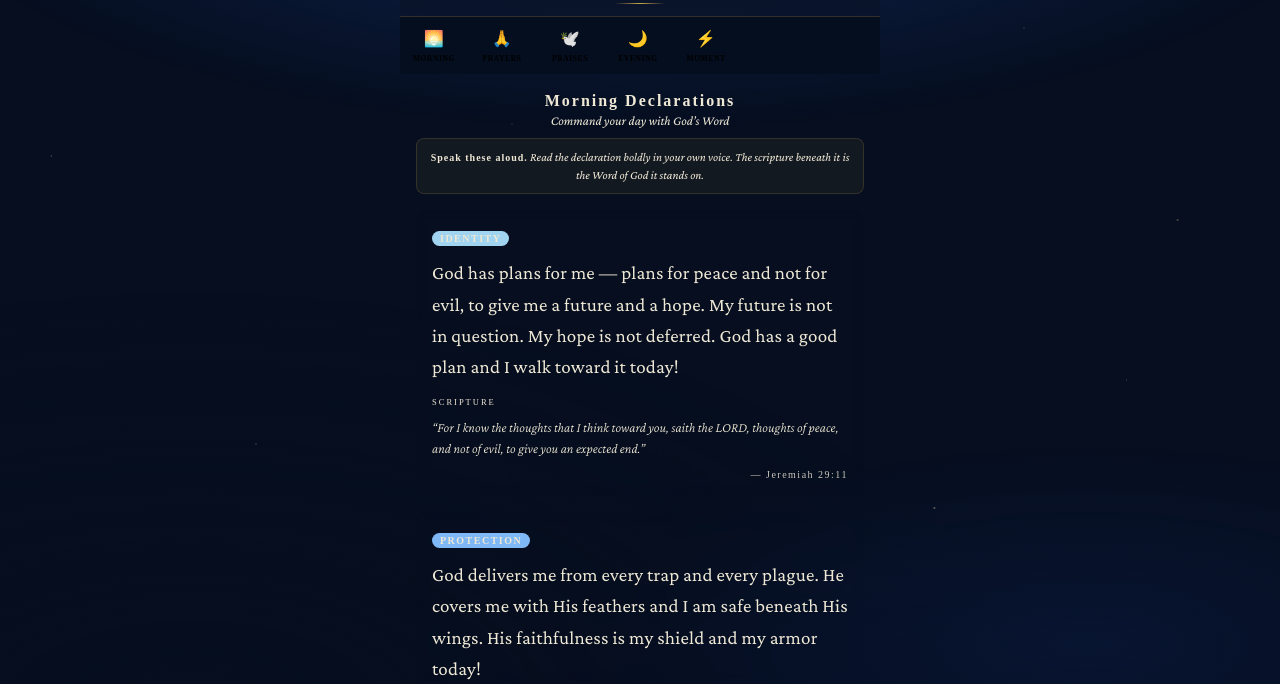
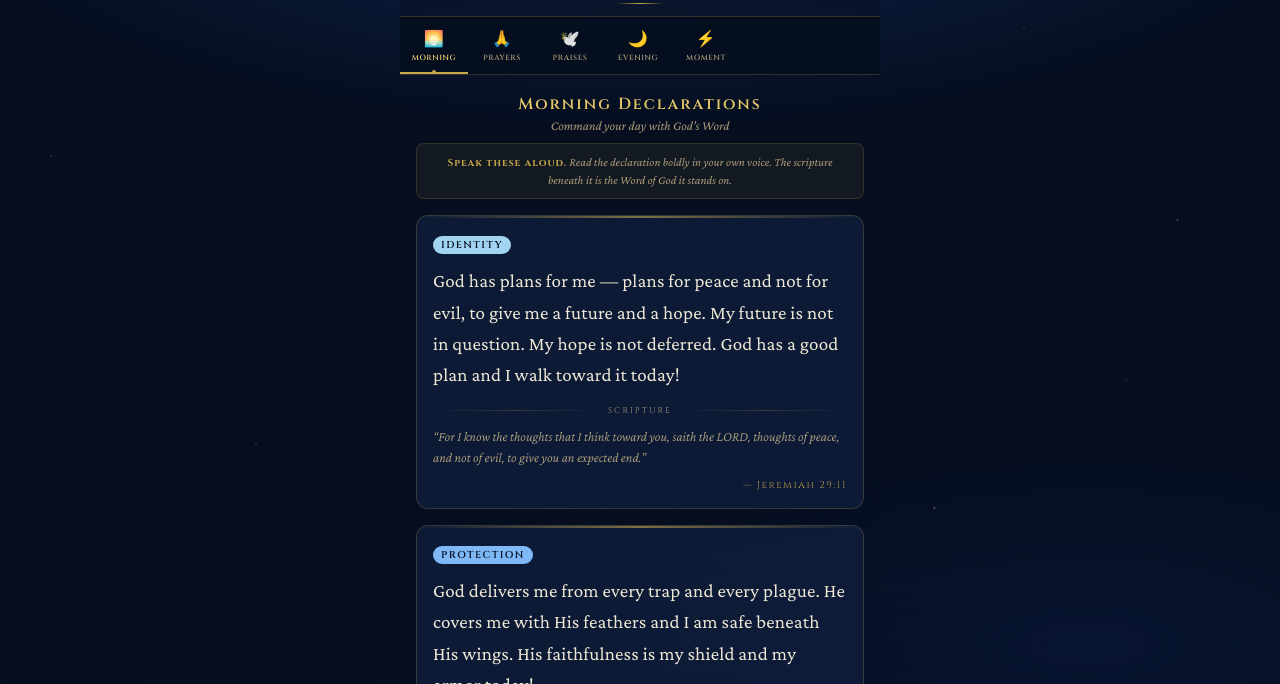
Before and after one commit to johnrspivey/Bible-Speak-, a plain HTML site: page index.html in a window 1280 px wide. Shown: the part 116-800 px from the top of the page. Drawn offline with nearby package versions, Linux system fonts and the light colour scheme.

Commit message:
Rename Index.html to index.html and sync with clean live HTML
The repo copy had smart quotes, en-dashes in CSS custom properties and
stray markdown fences that broke the page. Replace it with the exact
HTML currently served at https://bible-speak.netlify.app/ (no content
changes), under the lowercase filename Netlify serves at /.

````diff
--- a/Index.html
+++ b/index.html
@@ -1,5 +1,4 @@
 <!DOCTYPE html>
-
 <html lang="en">
 <head>
 <meta charset="UTF-8">
@@ -77,24 +76,24 @@ header .subtitle { font-style: italic; font-size: 12px; color: var(--text-dim);
 /* TABS */
 .tabs {
   display: flex; background: rgba(6,14,31,0.93);
-border-bottom: 1px solid var(–border);
+  border-bottom: 1px solid var(--border);
   overflow-x: auto; scrollbar-width: none; -webkit-overflow-scrolling: touch;
 }
 .tabs::-webkit-scrollbar { display: none; }
 .tab-btn {
   flex: 0 0 auto; min-width: 68px; padding: 10px 8px 8px;
-background: none; border: none; color: var(–text-dim);
-font-family: ‘Cinzel’, serif; font-size: 7.5px; font-weight: 600;
+  background: none; border: none; color: var(--text-dim);
+  font-family: 'Cinzel', serif; font-size: 7.5px; font-weight: 600;
   letter-spacing: 0.6px; text-transform: uppercase; cursor: pointer;
   transition: color 0.2s, border-color 0.2s;
   border-bottom: 2px solid transparent;
   position: relative; white-space: nowrap; line-height: 1.5;
 }
 .tab-btn .tab-icon { display: block; font-size: 16px; margin-bottom: 2px; }
-.tab-btn.active { color: var(–gold-bright); border-bottom-color: var(–gold); }
+.tab-btn.active { color: var(--gold-bright); border-bottom-color: var(--gold); }
 .tab-btn.active::after {
-content: ‘’; position: absolute; bottom: -2px; left: 50%; transform: translateX(-50%);
-width: 4px; height: 4px; background: var(–gold); border-radius: 50%;
+  content: ''; position: absolute; bottom: -2px; left: 50%; transform: translateX(-50%);
+  width: 4px; height: 4px; background: var(--gold); border-radius: 50%;
 }
 
 /* PANELS */
@@ -102,23 +101,23 @@ width: 4px; height: 4px; background: var(–gold); border-radius: 50%;
 .tab-content.active { display: block; }
 @keyframes fadeUp { from { opacity:0; transform:translateY(12px); } to { opacity:1; transform:translateY(0); } }
 .panel-header { text-align: center; margin-bottom: 6px; }
-.panel-title { font-family: ‘Cinzel’, serif; font-size: 16px; font-weight: 600; color: var(–gold-bright); letter-spacing: 2px; margin-bottom: 3px; }
-.panel-subtitle { font-style: italic; font-size: 13px; color: var(–text-dim); }
+.panel-title { font-family: 'Cinzel', serif; font-size: 16px; font-weight: 600; color: var(--gold-bright); letter-spacing: 2px; margin-bottom: 3px; }
+.panel-subtitle { font-style: italic; font-size: 13px; color: var(--text-dim); }
 
 .declare-prompt {
   background: rgba(201,168,76,0.07); border: 1px solid rgba(201,168,76,0.18);
   border-radius: 8px; padding: 9px 13px; margin: 10px 0 16px;
-font-size: 12px; font-style: italic; color: var(–text-dim); text-align: center; line-height: 1.5;
+  font-size: 12px; font-style: italic; color: var(--text-dim); text-align: center; line-height: 1.5;
 }
-.declare-prompt strong { color: var(–gold); font-style: normal; font-family: ‘Cinzel’, serif; font-size: 10px; letter-spacing: 1px; }
+.declare-prompt strong { color: var(--gold); font-style: normal; font-family: 'Cinzel', serif; font-size: 10px; letter-spacing: 1px; }
 
-/* SITUATION GRID — for the “In This Moment” tab */
+/* SITUATION GRID — for the "In This Moment" tab */
 .situation-grid {
   display: grid; grid-template-columns: 1fr 1fr;
   gap: 10px; margin: 10px 0 18px;
 }
 .sit-btn {
-background: var(–card-bg); border: 1px solid var(–border);
+  background: var(--card-bg); border: 1px solid var(--border);
   border-radius: 10px; padding: 12px 8px;
   cursor: pointer; text-align: center;
   transition: border-color 0.2s, transform 0.15s, background 0.2s;
@@ -126,33 +125,33 @@ transition: border-color 0.2s, transform 0.15s, background 0.2s;
 }
 .sit-btn:active { transform: scale(0.96); }
 .sit-btn.selected {
-border-color: var(–gold);
+  border-color: var(--gold);
   background: rgba(201,168,76,0.12);
 }
 .sit-btn .sit-icon { font-size: 22px; display: block; margin-bottom: 5px; }
 .sit-btn .sit-label {
-font-family: ‘Cinzel’, serif; font-size: 9px; font-weight: 600;
-letter-spacing: 1px; text-transform: uppercase; color: var(–text-dim); line-height: 1.4;
+  font-family: 'Cinzel', serif; font-size: 9px; font-weight: 600;
+  letter-spacing: 1px; text-transform: uppercase; color: var(--text-dim); line-height: 1.4;
 }
-.sit-btn.selected .sit-label { color: var(–gold-bright); }
+.sit-btn.selected .sit-label { color: var(--gold-bright); }
 
 /* VERSE CARD */
 .verse-card {
-background: var(–card-bg); border: 1px solid var(–border);
+  background: var(--card-bg); border: 1px solid var(--border);
   border-radius: 12px; padding: 18px 16px 16px; margin-bottom: 16px;
   position: relative; overflow: hidden;
   backdrop-filter: blur(6px); -webkit-backdrop-filter: blur(6px);
   transition: transform 0.18s ease;
 }
 .verse-card::before {
-content: ‘’; position: absolute; top: 0; left: 0; right: 0; height: 2px;
-background: linear-gradient(90deg, transparent, var(–gold), transparent); opacity: 0.6;
+  content: ''; position: absolute; top: 0; left: 0; right: 0; height: 2px;
+  background: linear-gradient(90deg, transparent, var(--gold), transparent); opacity: 0.6;
 }
 .verse-card:active { transform: scale(0.985); }
 .declaration-tag {
-display: inline-block; font-size: 10px; font-family: ‘Cinzel’, serif;
-letter-spacing: 1.5px; text-transform: uppercase; color: var(–navy-deep);
-background: var(–gold); padding: 2px 8px; border-radius: 20px; margin-bottom: 11px; font-weight: 600;
+  display: inline-block; font-size: 10px; font-family: 'Cinzel', serif;
+  letter-spacing: 1.5px; text-transform: uppercase; color: var(--navy-deep);
+  background: var(--gold); padding: 2px 8px; border-radius: 20px; margin-bottom: 11px; font-weight: 600;
 }
 .tag-protection { background: #7eb8f7; }
 .tag-authority  { background: #f77e7e; }
@@ -177,19 +176,19 @@ background: var(–gold); padding: 2px 8px; border-radius: 20px; margin-bottom:
 .tag-control    { background: #a0c4f0; }
 .tag-restore    { background: #a0f0c4; }
 
-.decl-text { font-size: 19px; line-height: 1.65; color: var(–text-main); font-weight: 400; margin-bottom: 14px; letter-spacing: 0.2px; }
+.decl-text { font-size: 19px; line-height: 1.65; color: var(--text-main); font-weight: 400; margin-bottom: 14px; letter-spacing: 0.2px; }
 .scripture-divider { display: flex; align-items: center; gap: 10px; margin-bottom: 10px; }
-.scripture-divider::before, .scripture-divider::after { content: ‘’; flex: 1; height: 1px; background: linear-gradient(90deg, transparent, var(–border), transparent); }
-.scripture-label { font-family: ‘Cinzel’, serif; font-size: 8.5px; letter-spacing: 2px; color: var(–text-dim); text-transform: uppercase; white-space: nowrap; }
-.scripture-text { font-size: 13.5px; line-height: 1.6; color: var(–text-verse); font-style: italic; font-weight: 300; margin-bottom: 9px; }
-.verse-ref { font-family: ‘Cinzel’, serif; font-size: 10px; letter-spacing: 1.5px; color: var(–gold); text-align: right; opacity: 0.85; }
+.scripture-divider::before, .scripture-divider::after { content: ''; flex: 1; height: 1px; background: linear-gradient(90deg, transparent, var(--border), transparent); }
+.scripture-label { font-family: 'Cinzel', serif; font-size: 8.5px; letter-spacing: 2px; color: var(--text-dim); text-transform: uppercase; white-space: nowrap; }
+.scripture-text { font-size: 13.5px; line-height: 1.6; color: var(--text-verse); font-style: italic; font-weight: 300; margin-bottom: 9px; }
+.verse-ref { font-family: 'Cinzel', serif; font-size: 10px; letter-spacing: 1.5px; color: var(--gold); text-align: right; opacity: 0.85; }
 
 .refresh-wrap { text-align: center; margin-top: 6px; }
 .refresh-btn {
   display: inline-flex; align-items: center; gap: 8px;
   background: linear-gradient(135deg, rgba(201,168,76,0.18) 0%, rgba(201,168,76,0.08) 100%);
-border: 1px solid var(–gold); color: var(–gold-bright);
-font-family: ‘Cinzel’, serif; font-size: 11px; font-weight: 600;
+  border: 1px solid var(--gold); color: var(--gold-bright);
+  font-family: 'Cinzel', serif; font-size: 11px; font-weight: 600;
   letter-spacing: 2px; text-transform: uppercase;
   padding: 12px 22px; border-radius: 40px; cursor: pointer;
   transition: background 0.2s, transform 0.15s, box-shadow 0.2s; -webkit-appearance: none;
@@ -202,13 +201,12 @@ transition: background 0.2s, transform 0.15s, box-shadow 0.2s; -webkit-appearanc
 #moment-verses { display: none; }
 #moment-verses.visible { display: block; }
 .moment-title {
-font-family: ‘Cinzel’, serif; font-size: 13px; font-weight: 600;
-color: var(–gold-bright); letter-spacing: 2px; text-align: center;
+  font-family: 'Cinzel', serif; font-size: 13px; font-weight: 600;
+  color: var(--gold-bright); letter-spacing: 2px; text-align: center;
   margin-bottom: 14px; padding-bottom: 8px;
-border-bottom: 1px solid var(–border);
+  border-bottom: 1px solid var(--border);
 }
 </style>
-
 </head>
 <body>
 <div id="app">
@@ -229,7 +227,6 @@ border-bottom: 1px solid var(–border);
   </nav>
 
   <!-- MORNING -->
-
   <div class="tab-content active" id="panel-morning">
     <div class="panel-header"><div class="panel-title">Morning Declarations</div><div class="panel-subtitle">Command your day with God&#8217;s Word</div></div>
     <div class="declare-prompt"><strong>Speak these aloud.</strong> Read the declaration boldly in your own voice. The scripture beneath it is the Word of God it stands on.</div>
@@ -238,7 +235,6 @@ border-bottom: 1px solid var(–border);
   </div>
 
   <!-- PRAYERS -->
-
   <div class="tab-content" id="panel-prayers">
     <div class="panel-header"><div class="panel-title">Prayers &amp; Requests</div><div class="panel-subtitle">Stand on His covenant promises</div></div>
     <div class="declare-prompt"><strong>Pray His Word back to Him.</strong> Speak the declaration with faith, then present your request. God is bound by what He has spoken.</div>
@@ -247,7 +243,6 @@ border-bottom: 1px solid var(–border);
   </div>
 
   <!-- PRAISES -->
-
   <div class="tab-content" id="panel-praises">
     <div class="panel-header"><div class="panel-title">Praises &amp; Worship</div><div class="panel-subtitle">Declare who He is over your life</div></div>
     <div class="declare-prompt"><strong>Lift these up with your voice.</strong> Praise is a declaration. When you speak who God is, you release His power and confound the enemy.</div>
@@ -256,7 +251,6 @@ border-bottom: 1px solid var(–border);
   </div>
 
   <!-- EVENING -->
-
   <div class="tab-content" id="panel-evening">
     <div class="panel-header"><div class="panel-title">Evening Reflections</div><div class="panel-subtitle">Commend your night to His keeping</div></div>
     <div class="declare-prompt"><strong>Speak these before you sleep.</strong> Release your day and every burden. His angels are on watch. He gives His beloved rest.</div>
@@ -265,12 +259,10 @@ border-bottom: 1px solid var(–border);
   </div>
 
   <!-- IN THIS MOMENT -->
-
   <div class="tab-content" id="panel-moment">
     <div class="panel-header"><div class="panel-title">In This Moment</div><div class="panel-subtitle">Find the Word for where you are right now</div></div>
     <div class="declare-prompt"><strong>Choose your situation.</strong> Tap what you are facing right now and receive declarations specifically for this moment.</div>
 
-```
     <div class="situation-grid">
       <button class="sit-btn" onclick="selectSituation('sick')" id="sit-sick">
         <span class="sit-icon">🤒</span><span class="sit-label">When I Am Sick</span>
@@ -309,8 +301,6 @@ border-bottom: 1px solid var(–border);
       <div id="verses-moment"></div>
       <div class="refresh-wrap"><button class="refresh-btn" onclick="refreshMoment()"><span class="spin">&#8635;</span> New Declarations</button></div>
     </div>
-```
-
   </div>
 </div>
 
@@ -730,6 +720,5 @@ function switchTab(name){
 
 loadVerses('morning');
 </script>
-
 </body>
 </html>
````
Lines whose indentation alone changed are shown as unchanged.
